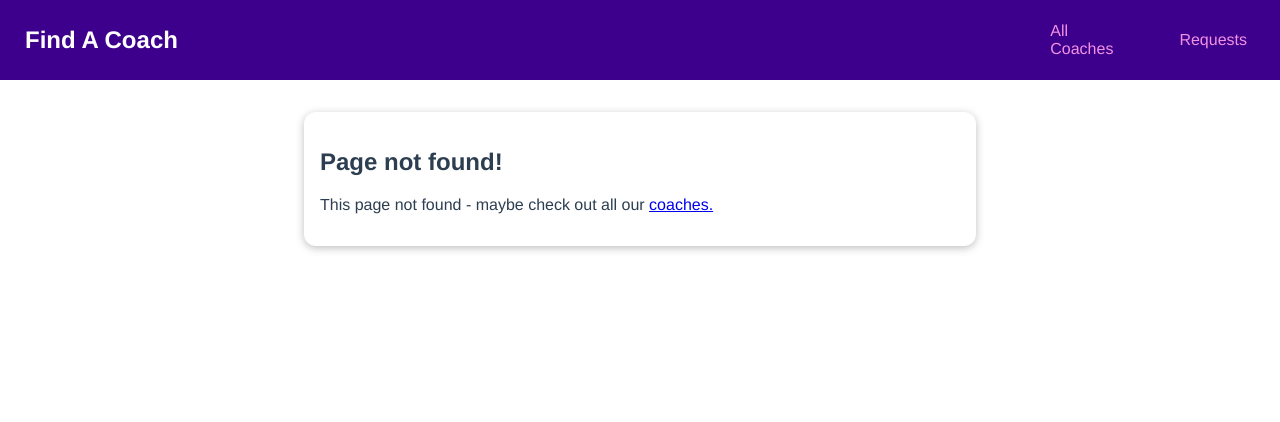
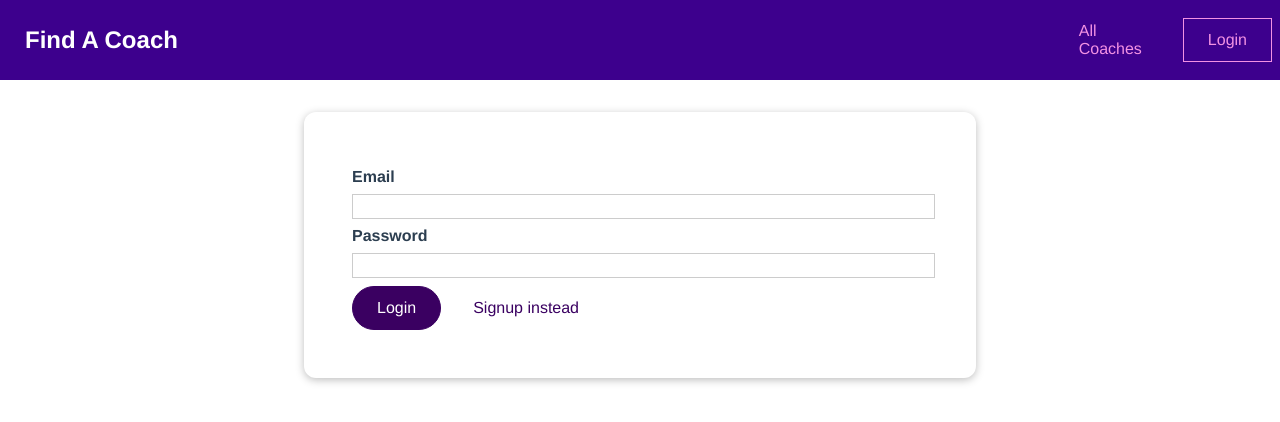
Before and after one commit to manthan37/find-coach, a Vue app: page /auth in a window 1280 px wide. Before the commit this address had no page. Shown: the top 422 px of the page. Built offline with nearby package versions, Linux system fonts and the light colour scheme.

Commit message:
authentication completed

```diff
--- a/src/components/layout/TheHeader.vue
+++ b/src/components/layout/TheHeader.vue
@@ -5,14 +5,29 @@
       </nav>
       <ul>
         <li><router-link to="/coaches">All Coaches</router-link></li>
-        <li><router-link to="/requests">Requests</router-link></li>
+        <li v-if="isLoggedIn"><router-link to="/requests">Requests</router-link></li>
+        <li v-else>
+          <router-link link to="/auth">Login</router-link>
+        </li>
+        <li v-if="isLoggedIn">
+          <base-button @click="logout">Logout</base-button>
+        </li>
       </ul>
   </header>
 </template>
 
 <script>
 export default {
-
+  computed:{
+    isLoggedIn(){
+      return this.$store.getters.isAuthenticated;
+    }
+  },
+  methods:{
+    logout(){
+      this.$store.dispatch('logout');
+    }
+  }
 }
 </script>
 
--- a/src/router/index.js
+++ b/src/router/index.js
@@ -5,6 +5,7 @@
 import ContactCoach from '../views/requests/ContactCoach.vue';
 import RequestReceived from '../views/requests/RequestReceived.vue';
 import NotFound from '../views/NotFound.vue';
+import UserAuth from '../views/auth/UserAuth.vue';
 
 const routes = [
   {
@@ -33,6 +34,10 @@
     component: RequestReceived
   },
   {
+    path: '/auth',
+    component: UserAuth
+  },
+  {
     path: '/:notFound(.*)',
     component: NotFound
   }
--- a/src/store/index.js
+++ b/src/store/index.js
@@ -1,13 +1,10 @@
 import { createStore } from 'vuex';
 import coachesModule from './modules/coaches/index.js';
 import requestModule from './modules/requests/index.js';
+import authModule from './modules/auth/index.js';
 
 export default createStore({
-  state(){
-    return {
-      userId: 'c3'
-    };
-  },
+
   mutations: {
   },
   actions: {
@@ -15,10 +12,6 @@
   modules: {
     coaches: coachesModule,
     requests: requestModule,
+    auth: authModule,
   },
-  getters:{
-    userId(state){
-      return state.userId;
-    }
-  }
 })
--- /dev/null
+++ b/src/store/modules/auth/actions.js
@@ -0,0 +1,61 @@
+export default {
+    async login(context, payload){
+        const response = await fetch(`https://identitytoolkit.googleapis.com/v1/accounts:signInWithPassword?key=AIzaSyAJ5IkAIE6dQ6mqjynD_b7K4DnAAhmCdRw
+        `,{
+            method: 'POST',
+            body: JSON.stringify({
+                email: payload.email,
+                password: payload.password,
+                returnSecureToken: true,
+
+            })
+        });
+
+        const responseData = await response.json();
+
+        if(!response.ok){
+            console.log(responseData);
+            const error = new Error(responseData.message || 'Faild to authenticate.');
+            throw error;
+        }
+        console.log(responseData);
+        context.commit('setUser', {
+            token: responseData.idToken,
+            userId: responseData.localId,
+            tokenExpiration: responseData.expiresIn,
+        });
+    },
+    async signup(context, payload){
+        const response = await fetch(`https://identitytoolkit.googleapis.com/v1/accounts:signUp?key=AIzaSyAJ5IkAIE6dQ6mqjynD_b7K4DnAAhmCdRw
+        `,{
+            method: 'POST',
+            body: JSON.stringify({
+                email: payload.email,
+                password: payload.password,
+                returnSecureToken: true,
+
+            })
+        });
+
+        const responseData = await response.json();
+
+        if(!response.ok){
+            console.log(responseData);
+            const error = new Error(responseData.message || 'Sign up failed!');
+            throw error;
+        }
+        console.log(responseData);
+        context.commit('setUser', {
+            token: responseData.idToken,
+            userId: responseData.localId,
+            tokenExpiration: responseData.expiresIn,
+        });
+    },
+    logout(context){
+        context.commit('setUser',{
+            token: null,
+            userId: null,
+            tokenExpiration: null,
+        });
+    }
+}
--- /dev/null
+++ b/src/store/modules/auth/getters.js
@@ -0,0 +1,11 @@
+export default {
+    userId(state){
+      return state.userId;
+    },
+    token(state){
+        return state.token;
+    },
+    isAuthenticated(state){
+        return !!state.token;
+    }
+  }
--- /dev/null
+++ b/src/store/modules/auth/index.js
@@ -0,0 +1,16 @@
+import mutations from './mutations.js'
+import getters from './getters.js'
+import actions from './actions.js'
+
+export default {
+    state(){
+    return {
+      userId: null,
+      token: null,
+      tokenExpiration: null
+    };
+  },
+  actions,
+  getters,
+  mutations
+}
--- /dev/null
+++ b/src/store/modules/auth/mutations.js
@@ -0,0 +1,7 @@
+export default {
+    setUser(state, payload) {
+        state.token = payload.token;
+        state.userId = payload.userId;
+        state.tokenExpiration = payload.expiresIn;
+    }
+}
--- a/src/store/modules/coaches/actions.js
+++ b/src/store/modules/coaches/actions.js
@@ -8,8 +8,8 @@
             hourlyRate: data.rate,
             areas: data.areas
         };
-
-        const response = await fetch(`https://vue-http-29c66-default-rtdb.firebaseio.com/coaches/${userId}.json`,{
+        const token = context.rootGetters.token;
+        const response = await fetch(`https://vue-http-29c66-default-rtdb.firebaseio.com/coaches/${userId}.json?auth=` + token,{
             method: 'PUT',
             body: JSON.stringify(coachData),
         });
--- a/src/store/modules/requests/actions.js
+++ b/src/store/modules/requests/actions.js
@@ -25,7 +25,9 @@
     },
     async fetchRequest(context){
         const coachId = context.rootGetters.userId;
-        const response = await fetch(`https://vue-http-29c66-default-rtdb.firebaseio.com/requests/${coachId}.json`);
+        const token = context.rootGetters.token;
+
+        const response = await fetch(`https://vue-http-29c66-default-rtdb.firebaseio.com/requests/${coachId}.json?auth=` + token);
         const responseData = await response.json();
 
         if(!response.ok){
--- /dev/null
+++ b/src/views/auth/UserAuth.vue
@@ -0,0 +1,127 @@
+<template>
+    <div>
+        <base-dialog :show="!!error" title="An error occurred" @close="handleError">
+            {{ error }}
+        </base-dialog>
+        <base-dialog :show="isLoading" title="Authenticating..." fixed>
+            <base-spinner></base-spinner>
+        </base-dialog>
+        <base-card>
+        <form @submit.prevent="submitForm">
+            <div class="form-control">
+                <label for="email">Email</label>
+                <input type="email" id="email" v-model.trim="email" />
+            </div>
+            <div class="form-control">
+                <label for="password">Password</label>
+                <input type="password" id="password" v-model.trim="password" />
+            </div>
+            <p v-if="!formIsValid"><small> Please enter a valid email and password( must be at least 6 character long)</small></p>
+            <base-button>{{ submitButtonCaption }}</base-button>
+            <base-button type="button" mode="flat" @click="switchAuthMode">{{ switchModeButtonCaption }}</base-button>
+        </form>
+        </base-card>
+    </div>
+</template>
+
+<script>
+export default {
+    data(){
+        return {
+            email: '',
+            password: '',
+            formIsValid: true,
+            mode: 'login',
+            isLoading: false,
+            error: null,
+        };
+    },
+    computed:{
+        submitButtonCaption(){
+            if(this.mode === 'login'){
+                return 'Login';
+            } else {
+                return 'Sign Up';
+            }
+        },
+        switchModeButtonCaption(){
+            if(this.mode === 'login'){
+                return 'Signup instead';
+            } else {
+                return 'Login instead';
+            }
+        }
+    },
+    methods:{
+        async submitForm(){
+            this.formIsValid = true;
+            if(this.email ==='' || !this.email.includes('@') || this.password.length < 6){
+                this.formIsValid = false;
+                return;
+            }
+
+            this.isLoading = true;
+
+            const actionPayload = {
+                email: this.email,
+                password: this.password,
+            }
+            try {
+                if(this.mode === 'login'){
+                    await this.$store.dispatch('login', actionPayload);
+                } else {
+                    await this.$store.dispatch('signup', actionPayload);
+                }
+            } catch (error) {
+                this.error = error.message || 'Failed to authenticate, try later.'
+            }
+            this.isLoading = false;
+
+        },
+        switchAuthMode(){
+            if(this.mode === "login"){
+                this.mode = 'signup';
+            } else {
+                this.mode = 'login';
+            }
+        },
+        handleError(){
+            this.error = null;
+        }
+    }
+}
+</script>
+
+<style scoped>
+form {
+  margin: 1rem;
+  border-radius: 12px;
+  padding: 1rem;
+}
+
+.form-control {
+  margin: 0.5rem 0;
+}
+
+label {
+  font-weight: bold;
+  margin-bottom: 0.5rem;
+  display: block;
+}
+
+input,
+textarea {
+  display: block;
+  width: 100%;
+  font: inherit;
+  border: 1px solid #ccc;
+  padding: 0.15rem;
+}
+
+input:focus,
+textarea:focus {
+  border-color: #3d008d;
+  background-color: #faf6ff;
+  outline: none;
+}
+</style>
--- a/src/views/coaches/CoachesList.vue
+++ b/src/views/coaches/CoachesList.vue
@@ -8,7 +8,8 @@
       <base-card>
         <div class="controls">
           <base-button mode="outline" @click="loadCoaches(true)">Refresh</base-button>
-          <base-button v-if="!isCoach && !isLoading" link to="/register">Register as a coach</base-button>
+          <base-button link to="/auth" v-if="!isLoaggedIn">Login</base-button>
+          <base-button v-if="!isCoach && !isLoading && isLoaggedIn" link to="/register">Register as a coach</base-button>
         </div>
         <div v-if="isLoading">
           <base-spinner></base-spinner>
@@ -47,6 +48,9 @@
   },
   components: { CoachItem, CoachFilter },
   computed:{
+    isLoaggedIn(){
+      return this.$store.getters.isAuthenticated;
+    },
     isCoach(){
       return this.$store.getters['coaches/isCoach']
     },
```
